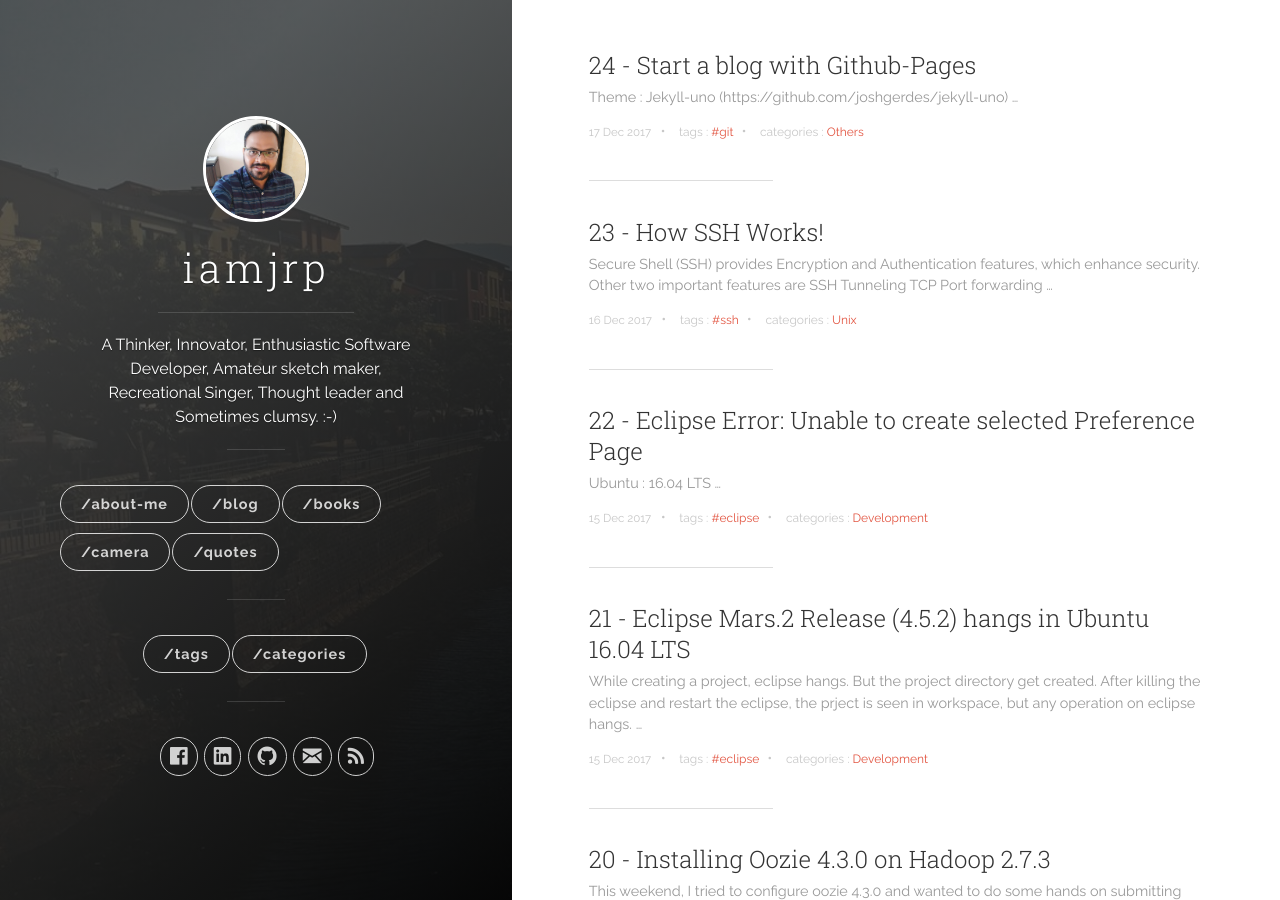
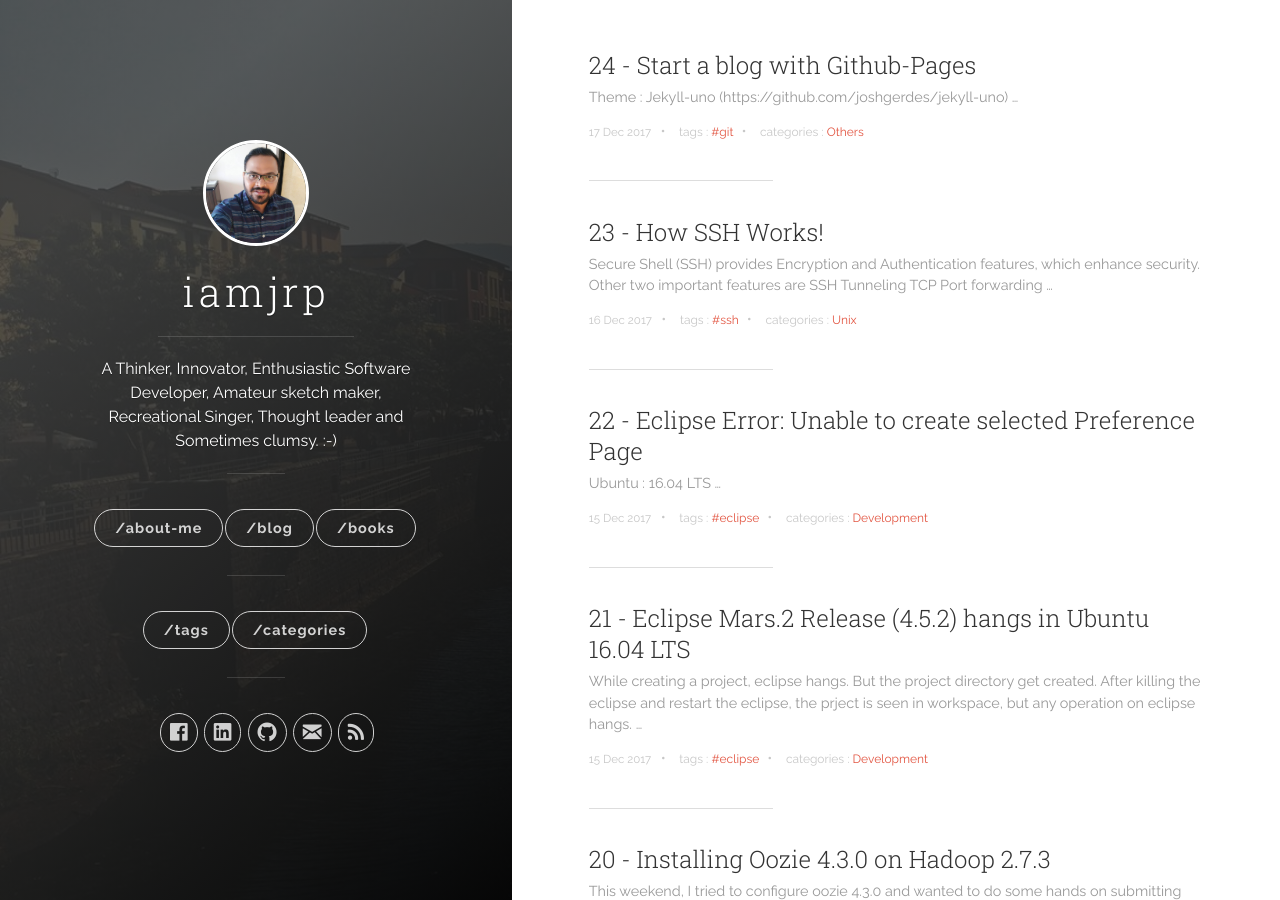
Before and after one commit to jrphub/jrphub.github.io, a Jekyll site: the page built from index.html, in a window 1280 px wide and 900 px high. Built offline with Jekyll 4.4.1, drawn with Linux system fonts in a browser that asks for light colours; nearby versions of some CDN libraries; a script that is not in the unit is left out; the list of posts is cut into pages by our own code.

Commit message:
quote and camera removed from header

```diff
--- a/_includes/header.html
+++ b/_includes/header.html
@@ -28,12 +28,12 @@
             <ul class="navigation">
               <li class="navigation__item"><a href="https://www.gitbook.com/@jrp" target="_blank" title="link to {{ site.title }} books" class="default-button">/books</a></li>
             </ul>
-            <ul class="navigation">
+            <!--ul class="navigation">
               <li class="navigation__item"><a href="http://pixel.iamjrp.com/" target="_blank" title="link to {{ site.title }} photography" class="default-button">/camera</a></li>
             </ul>
             <ul class="navigation">
               <li class="navigation__item"><a href="http://beyond.iamjrp.com/" target="_blank" title="link to {{ site.title }} quotes" class="default-button">/quotes</a></li>
-            </ul>
+            </ul-->
 
           </nav>
 		  <hr class="panel-cover__divider panel-cover__divider--secondary">
```
